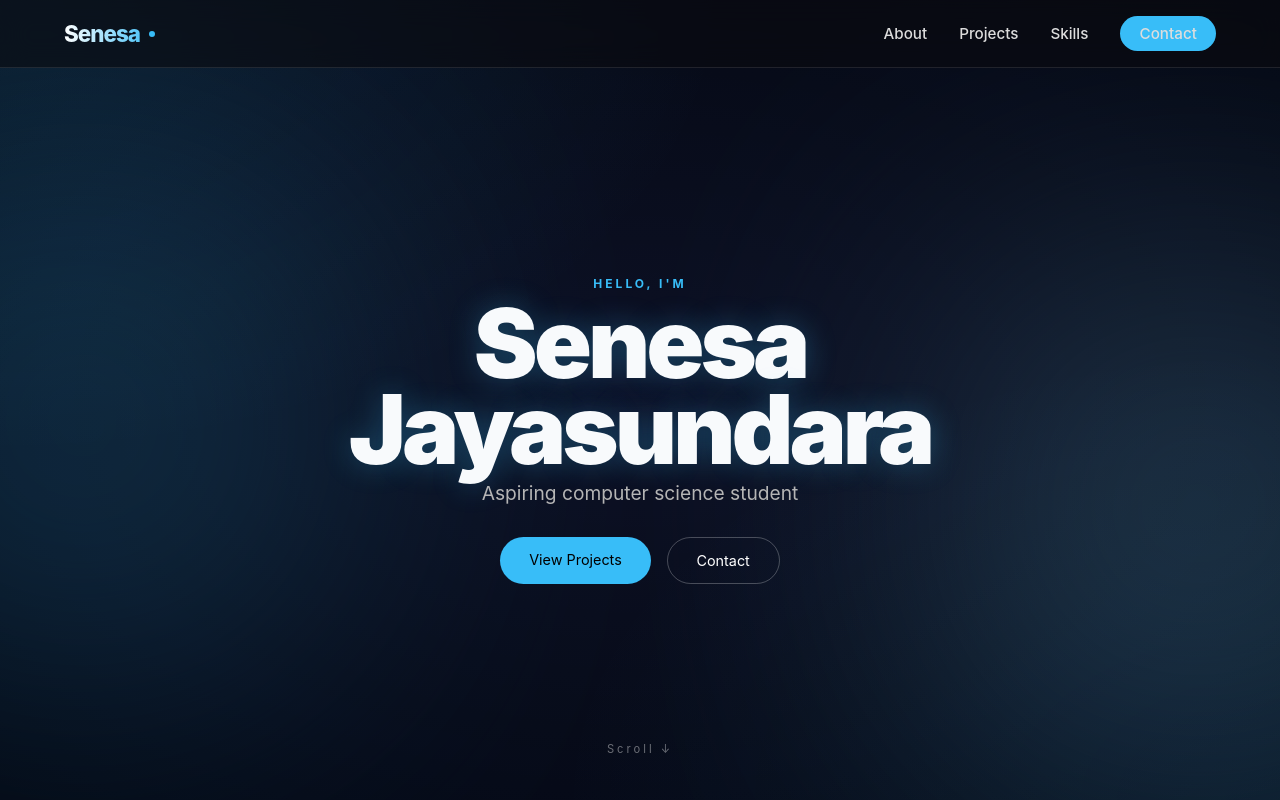
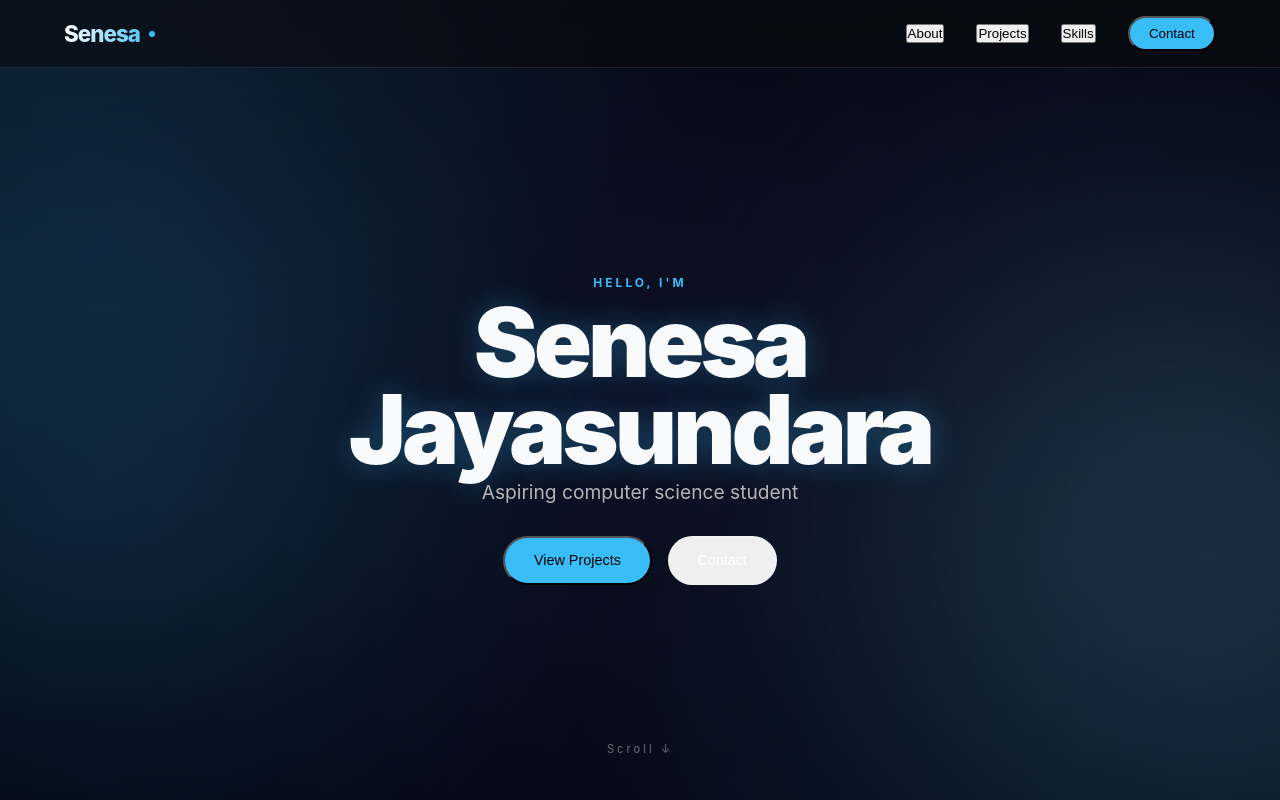
Before and after one commit to senesaJaysundara/Portfolio, a React (Vite) app in the folder portfolio--/: page / in a window 1280 px wide. Shown: the top 800 px of the page. Built offline with nearby package versions, Linux system fonts and the light colour scheme.

Commit message:
Update App.tsx

```diff
--- a/portfolio--/src/App.tsx
+++ b/portfolio--/src/App.tsx
@@ -47,10 +47,10 @@ function App() {
         <span className="logo">Senesa</span>
 
         <nav className="nav-links">
-          <a href="#about">About</a>
-          <a href="#projects">Projects</a>
-          <a href="#skills">Skills</a>
-          <a href="#contact" className="nav-cta">Contact</a>
+          <button onClick={() => document.getElementById('about')?.scrollIntoView({behavior: 'smooth'})}>About</button>
+          <button onClick={() => document.getElementById('projects')?.scrollIntoView({behavior: 'smooth'})}>Projects</button>
+          <button onClick={() => document.getElementById('skills')?.scrollIntoView({behavior: 'smooth'})}>Skills</button>
+          <button className="nav-link-btn nav-cta" onClick={() => document.getElementById('contact')?.scrollIntoView({behavior: 'smooth'})}>Contact</button>
         </nav>
       </div>
     </header>
@@ -63,8 +63,8 @@ function App() {
         <p className="hero-subtitle">Aspiring computer science student</p>
 
         <div className="hero-action">
-          <a href="#projects" className="btn primary">View Projects</a>
-          <a href="#contact" className="btn ghost">Contact</a>
+          <button className="btn primary" onClick={() => document.getElementById('projects')?.scrollIntoView({behavior: 'smooth'})}>View Projects</button>
+          <button className="btn ghost" onClick={() => document.getElementById('contact')?.scrollIntoView({behavior: 'smooth'})}>Contact</button>
         </div>
       </div>
 
```
